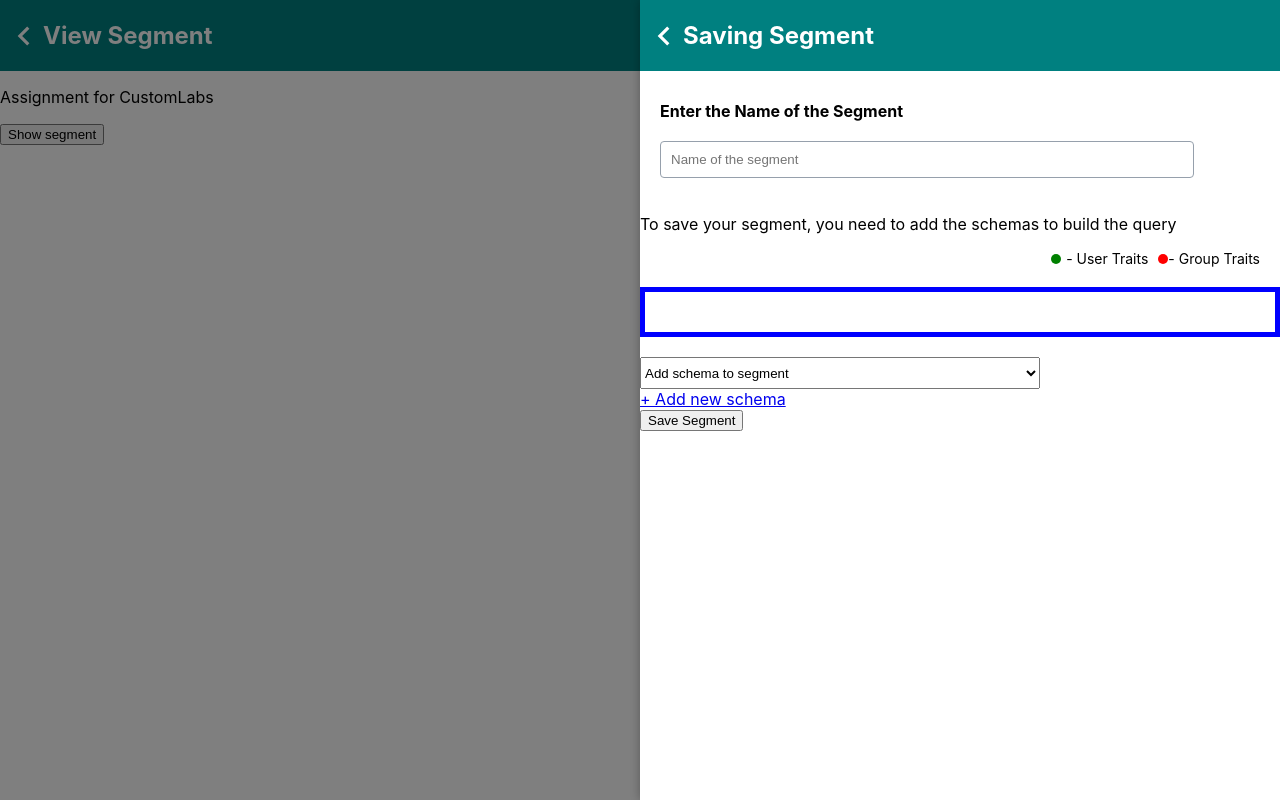
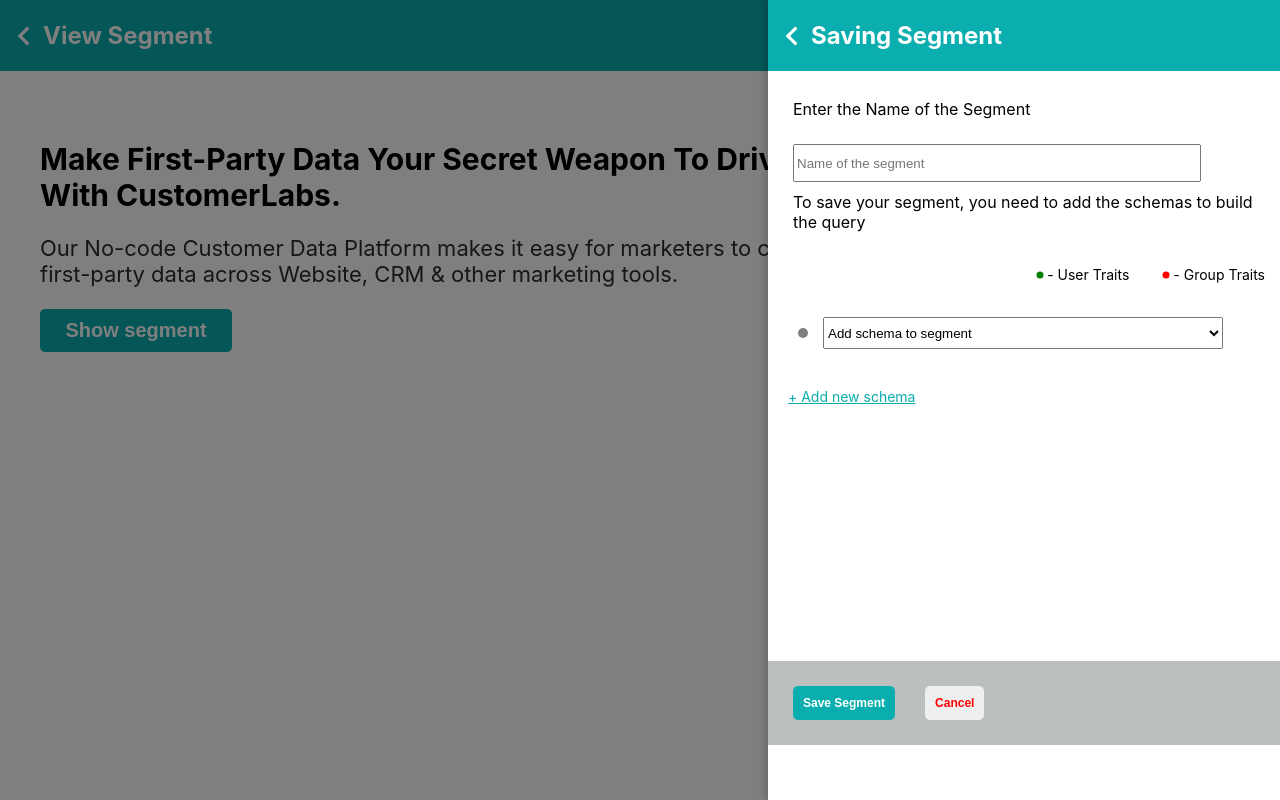
Before and after one commit to Neeraja-Gadi/customlabs, a React (Create React App) app: page / in a window 1280 px wide. Both pictures are taken after a click on the button "Show segment". Built offline with nearby package versions, Linux system fonts and the light colour scheme.

Commit message:
fucntionality, styling of pages done

```diff
--- a/package.json
+++ b/package.json
@@ -6,6 +6,7 @@
     "@testing-library/jest-dom": "^5.17.0",
     "@testing-library/react": "^13.4.0",
     "@testing-library/user-event": "^13.5.0",
+    "axios": "^1.6.8",
     "react": "^18.2.0",
     "react-dom": "^18.2.0",
     "react-icons": "^5.0.1",
--- a/src/App.css
+++ b/src/App.css
@@ -1,81 +1,40 @@
 
-.input-box-wrapper {
-  position: relative;
-  display: inline-block;
-  z-index: 1;
-  margin: 30px 0 20px 20px;
-  width: 80%;
-}
-.label-name{
-  font-weight: 400;
-  @media only screen and (max-width: 491px) {
-    font-size: 14px;
-}
-}
-
-.input-box{
-  margin-top: 20px;
-  padding: 10px;
-  width: 100%;
-  outline: none;
-  border: none;
-  border: 1px solid #96a0ac;
-  border-radius: 4px;
-  @media only screen and (max-width: 768px) {
-    width: 110%;
-}
-  @media only screen and (max-width: 491px) {
-    margin-top: 10px;
-}
-}
-  .input-box:focus{
-  outline: none ;
-  border: none;
-  border-bottom: 2px solid #39afbd;
-}
-
-
- .traits-Container{
-    display: flex;
-    justify-content: flex-end;
-    margin: 0px 20px;
-    margin-bottom: 20px;
-    font-size: 14px;
- }
-
-   .user-traits{
-        display: flex;
-        align-items: center;
-        margin-right: 10px;
-    }
-    .user-traits-bullet{
-        width: 10px;
-        height: 10px;
-        border-radius: 50%;
-        background-color:'green';
-        margin-right: 5px;
-    }
-    .group-traits{
-        display: flex;
-        align-items: center;
-    }
-    .group-traits-bullet{
-        width: 10px;
-        height: 10px;
-        border-radius: 50%;
-        /* background-color: $group-traits-color;
-        margin-right: 5px; */
-    }
 
 /* Homepage */
 
 .homepage {
+
   position: relative;
-
+  text-align: left;
 
   @media only screen and (max-width: 640px) {
     padding: 20px;
   }
+}
+
+.homepage-main-content{
+  display: flex;
+  flex-direction: column;
+  align-items: left;
+  padding: 20px;
+  margin : 20px;
+  font-size: 20px;
+  color: black;
+  @media only screen and (max-width: 640px) {
+      font-size: 16px;
+  }
+}
+
+.segment-button {
+
+  padding: 10px ;
+  max-width: 12rem;
+  font-size:20px;
+  font-weight: bold;
+  border : 5px;
+  border-radius: 5px;
+  background-color: #0baeae;
+  color : white;
 }
 
 /* Segment PopUp */
@@ -87,25 +46,128 @@
   width: 100%;
   height: 100%;
   background-color: rgba(0, 0, 0, 0.5);
-      z-index: 999;
+  /* z-index: 999; */
 }
 
 .popup-content {
   position: absolute;
   top: 0;
   right: 0;
-    width: 50%;
+  width: 40%;
   height: 100%;
   background-color: white;
-    z-index: 1000;
+  /* z-index: 1000; */
   box-shadow: 0 0 10px rgba(0, 0, 0, 0.3);
 
 }
+.main-popup-content{
 
-.input-box-wrapper {
+  padding:15px;
+  justify-content: center;
+  align-items: center;
+  height: 70%;
+  overflow-y: auto;
+}
+
+.enter-segment-input-box-wrapper {
   margin-bottom: 20px;
+}
+.enter-segment-input-box{
+  width: 25rem;
+  height: 2rem;
+
 }
 
 .label-name {
+  font-weight: 400;
+  font-size: 16px;
+
+}
+
+/*  */
+
+/* Traits Styles */
+
+.traits-Container {
+  display: flex;
+  justify-content: flex-end;
+}
+
+.user-traits,
+.group-traits {
+  display: flex;
+  align-items: center;
+  margin-left: 30px;
+  font-size: 14px;
+}
+
+
+/* BlueBox Styles */
+
+.dropBox{
+  display: flex;
+  align-items: center;
+  gap: 10px;
+  margin: 5px;
+  padding:5px
+}
+.add-schema-to-segment-box{
+  display: flex;
+  align-items: center;
+  gap: 10px;
+  margin: 5px ;
+  padding: 5px;
+
+}
+
+.remove-schema-icon{
+  background-color:#0baeae ;
+  color: white;
+  padding:5px;
+
+}
+
+.add-schema-link{
+  padding: 5px;
+  font-size: 14px;
+  color:#0baeae ;
+}
+
+
+/* Footer */
+
+.segment-footer {
+  display: flex;
+  bottom: 0px;
+  width: 100%;
+  background-color: #bcbfc0;
+  padding: 10px;
+  text-align: center;
+}
+
+.segment-save-button {
+
+  padding: 10px ;
+  margin: 15px;
+  max-width: 8rem;
+  font-size:12px;
   font-weight: bold;
+  border : 5px;
+  border-radius: 5px;
+  background-color: #0baeae;
+  color : white;
 }
+
+
+.segment-close-button{
+  padding: 10px ;
+  margin: 15px;
+  max-width: 8rem;
+  font-size:12px;
+  font-weight: bold;
+  border : 5px;
+  border-radius: 5px;
+  color : red;
+
+
+}
--- a/src/components/BlueBox.js
+++ b/src/components/BlueBox.js
@@ -1,78 +1,109 @@
-import React from 'react';
+import React, { useState,useEffect } from 'react';
 import { FaMinus } from "react-icons/fa";
+import { GoDotFill } from "react-icons/go";
+import '../App.css'
 
 const BlueBoxStyle = {
-    "border": "5px solid blue",
-
-    "padding": "20px",
-    //  "background-color": "#008080",
+    border: "2px solid #0baeae",
+    "margin-top": "20px",
 }
 
 
-const BlueBox = () => {
-    const [schemaArray,setSchemaArray] =React.useState( [
-        { label: "First Name", value: "first_name",selected:false , trait : "user" },
-        { label: "Last Name", value: "last_name",selected:false,trait : "user" },
-        { label: "Gender", value: "gender",selected:false ,trait : "user"},
-        { label: "Age", value: "age",selected:false,trait : "user" },
-        { label: "Account Name", value: "account_name",selected:false,trait : "group" },
-        { label: "City", value: "city" ,selected:false,trait : "group"},
-        { label: "State", value: "state",selected:false,trait : "group" }
+const BlueBox = (props) => {
+    const [schemaArray, setSchemaArray] = useState([
+        { label: "First Name", value: "first_name", selected: false, trait: "user" },
+        { label: "Last Name", value: "last_name", selected: false, trait: "user" },
+        { label: "Gender", value: "gender", selected: false, trait: "user" },
+        { label: "Age", value: "age", selected: false, trait: "user" },
+        { label: "Account Name", value: "account_name", selected: false, trait: "group" },
+        { label: "City", value: "city", selected: false, trait: "group" },
+        { label: "State", value: "state", selected: false, trait: "group" }
     ])
 
-    const [selector,setSelector]=React.useState(null)
+
+    const [selector, setSelector] = useState(null)
+
+    const [selectedSchemaList, setSelectedSchemaList] = useState([])
+
+    function handleChangeOption(event, selectedAddArrIndex) {
+
+        let tempSchema = schemaArray.map((obj, i) => {
+
+            if (obj.value == selectedSchemaList[selectedAddArrIndex].value) return { ...obj, selected: false }
+            if (event.target.value == i) return { ...obj, selected: true }
+            return { ...obj }
+        })
+
+        let tempSelectedSchema = selectedSchemaList.map((obj, i) => {
+            if (i == selectedAddArrIndex) return { ...tempSchema[event.target.value] }
+            return { ...obj }
+        })
 
 
-    function handleChangeOption(event,selectedArrIndex){
-
-        let temp = schemaArray.map((obj,i)=>{
-            if(i==selectedArrIndex)return {...obj,selected:false}
-            if(event.target.value==i)return {...obj,selected:true}
-            return {...obj}
-        })
-        setSchemaArray(temp);
+        setSchemaArray(tempSchema);
+        setSelectedSchemaList(tempSelectedSchema);
     }
-    function handleChange(event){
+    function handleChange(event) {
         setSelector(event.target.value);
 
     }
-    function handleAddSchema(selector){
-        if( selector==null)return
-        let temp=schemaArray.map((sch,i)=>{
-            if(i==selector)return {...sch,selected:true}
-            return {...sch}
+    function handleAddSchema(selector) {
+        if (selector == null) return
+        let tempSchema = schemaArray.map((sch, i) => {
+            if (i == selector) return { ...sch, selected: true }
+            return { ...sch }
         })
-        setSchemaArray(temp)
+
+        setSelectedSchemaList([...selectedSchemaList, { ...tempSchema[selector] }])
+        setSchemaArray(tempSchema)
         setSelector(null)
     }
 
     function handleRemoveSchema(index) {
-        const updatedSchemaArray = [...schemaArray];
-        updatedSchemaArray[index].selected = false;
+        let tempSchemaArray = [...selectedSchemaList]
+
+        let updatedSchemaArray = schemaArray.map((obj, ind) => {
+            if (obj.value == tempSchemaArray[index].value) return { ...obj, selected: false }
+            return { ...obj }
+        })
         setSchemaArray(updatedSchemaArray);
+
+        tempSchemaArray.splice(index, 1)
+
+        setSelectedSchemaList(tempSchemaArray)
+
+
     }
+
+    useEffect(() => {
+        props.getBlueBoxData(selectedSchemaList);
+
+    }, [selectedSchemaList]);
     return (
         <>
             <div className='Blue-box' >
 
-            <div className="dropdown" style={BlueBoxStyle}>
-                    {schemaArray?.map((sc, i) => (
-                        sc.selected ?
+
+                <div className="blue-box-Content" style={selectedSchemaList.length ? BlueBoxStyle : null}>
+                    {selectedSchemaList?.map((sc, i) => (
+
                         <div key={i} className="dropBox">
-                                 <span className='user-traits-bullet'  style={{ backgroundColor: 'green' }}></span>
-                                <select key={i} id={`schema-dropdown-${i}`} style={{ "width": "25rem", "height": "2rem" }}
-                                    onChange={(event) => handleChangeOption(event, i)}>
-                                    <option value="" disabled selected hidden>{sc.label}</option>
+
+                            <GoDotFill style={{ color: (sc.trait == "user" ? 'green' : 'red') }} />
+                            <select key={i}  id={`schema-dropdown-${i}`} style={{ width: "25rem", height: "2rem", }}
+                                onChange={(event)=>handleChangeOption(event,i)}
+                            >
+                                <option value="" >{sc.label}</option>
                                 {schemaArray.map((schema, key) => (
                                     !schema.selected ?
-                                            <option key={key} value={key}>{schema.label}</option>
+                                        <option key={key} value={key} >{schema.label}</option>
                                         :
                                         null
                                 ))}
                             </select>
-                                <FaMinus key={`icon-${i}`} onClick={() => handleRemoveSchema(i)}/>
+                            <FaMinus className='remove-schema-icon' key={`icon-${i}`} onClick={() => handleRemoveSchema(i)} />
                         </div>
-                            : null
+
                     ))}
                 </div>
 
@@ -81,21 +112,23 @@
 
             <br></br>
 
-                <div>
-                    <select id="schema-dropdown" style={{ "width": "25rem", "height": "2rem" }}
+            <div className='add-schema-to-segment-box'>
+                <GoDotFill style={{ color: "gray" }} />
+                <select id="schema-dropdown" style={{ width: "25rem", height: "2rem",}}
                     onChange={handleChange}
 
                 >
-                        <option value="" disabled selected hidden>Add schema to segment</option>
-                        { schemaArray.map((schema,key)=>(
-                            schema.selected ==false?
-                           <option key={"select"+key} value={key}  >{schema.label} </option>
-                           :  <option value="" disabled selected hidden>Add schema to segment</option>
+                    <option value="" style={{width:"10px"}} disabled selected hidden>Add schema to segment</option>
+                    {schemaArray.map((schema, key) => (
+                        schema.selected == false ?
+                            <option key={"select" + key} value={key}  >{schema.label} </option>
+                            : <option value="" disabled selected hidden>Add schema to segment</option>
                     ))}
                 </select>
             </div>
+            <br></br>
 
-                <a href="#" onClick={()=>handleAddSchema(selector)} className="add-schema-link">+ Add new schema</a>
+            <a href="#" onClick={() => handleAddSchema(selector)} className="add-schema-link">+ Add new schema</a>
         </>
     )
 }
--- /dev/null
+++ b/src/components/Footer.js
@@ -0,0 +1,56 @@
+import React from 'react';
+import '../App.css';
+import axios from 'axios';
+
+const Footer = (props) => {
+
+    const segmentName = props.segmentName
+
+    const blueBoxSchemaData = props.blueBoxData ? props.blueBoxData : []
+
+    const schemaData = blueBoxSchemaData?.map((obj) => {
+        return { [obj.value]: obj.label }
+    })
+
+    const data = {
+        "segment_name": segmentName,
+        "schema": schemaData
+
+    }
+    const body = JSON.stringify(data);
+
+
+
+    const handleSave = () => {
+
+        if (!segmentName || schemaData.length < 1) {
+            alert('Please Fill Segment')
+            return
+        }
+        axios.post("https://webhook.site/43cf22c0-9c46-49da-a329-4e502337773d", body, {
+            headers: {
+                'Content-Type': 'application/x-www-form-urlencoded'
+            }
+        })
+            .then((response) => {
+                console.info(response.data, "rrr")
+            }).catch((err) => {
+                console.error(err)
+            })
+
+        props.onClose()
+    }
+
+
+
+    return (
+        <>
+            <div className='segment-footer'>
+                <button className='segment-save-button' onClick={handleSave}>Save Segment</button>
+                <button className='segment-close-button' onClick={props.onClose}>Cancel</button>
+            </div>
+        </>
+    )
+}
+
+export default Footer;
--- a/src/components/Header.js
+++ b/src/components/Header.js
@@ -5,15 +5,13 @@
     "display": "flex",
     "padding": "5px" ,
     "border" : "5px",
-    "background-color": "#008080",
+    "background-color":  "#0baeae",
     "color" : "white",
     "font-size": "12px",
     "font-weight": 400,
      "alignItems": "center",
 
 }
-
-
 
 const Header = (props) => {
   return (
--- a/src/components/HomePage.js
+++ b/src/components/HomePage.js
@@ -1,31 +1,32 @@
-import React , {useState} from 'react';
+import React, { useState } from 'react';
+import '../App.css'
 import Header from "./Header";
 import SegmentPopUp from './SegmentPopUp';
 
 const HomePage = () => {
-  const [isPopup,setIsPopUP] = useState(false) ;
+  const [isPopup, setIsPopUP] = useState(false);
 
-  const OnClickShowSegment= ()=>{
+  const OnClickShowSegment = () => {
 
-        setIsPopUP(true)
-        // console.log(isPopup)
+    setIsPopUP(true)
+
   }
 
-  const OnClickCloseSegment = ()=>{
+  const OnClickCloseSegment = () => {
     setIsPopUP(false)
   }
 
   return (
-    <div className="homepage">
+    <div className="homepage ">
 
-       <Header textDisplay= "View Segment"  />
+      <Header textDisplay="View Segment" />
+      <div className='homepage-main-content'>
+        <h3 className='header-text' style={{ marginBottom: "0px", maxWidth: "60rem", fontWeight: 'bold', fontSize: "30px" }}>Make First-Party Data Your Secret Weapon To Drive Higher ROAS With CustomerLabs.</h3>
+        <p className='semi-header-text' style={{ color: "#292e2e", maxWidth: "50rem", fontWeight: "normal", fontSize: "22px", }}>Our No-code Customer Data Platform makes it easy for marketers to collect first-party data across Website, CRM & other marketing tools.</p>
 
-       <div>
-        <p>Assignment for CustomLabs</p>
-       </div>
-
-      <button className='Show-segment-button' onClick={OnClickShowSegment}>Show segment</button>
-      {isPopup && <SegmentPopUp onClose={OnClickCloseSegment} />}
+        <button className='segment-button' onClick={OnClickShowSegment}>Show segment</button>
+        {isPopup && <SegmentPopUp onClose={OnClickCloseSegment} />}
+      </div>
 
     </div>
   )
--- a/src/components/SegmentPopUp.js
+++ b/src/components/SegmentPopUp.js
@@ -1,24 +1,33 @@
-import React, { useState } from 'react';
+import React, { useState} from 'react';
 import '../App.css';
 import Header from "./Header";
 import Traits from './Traits';
 import BlueBox from './BlueBox';
+import Footer from "./Footer"
 
 
 const SegmentPopUp = (props) => {
 
     const [inputData, setInputData] = useState("");
+    const [BlueBoxData, setBlueBoxData]=useState('');
+
+    const getBlueBoxData =(data)=>{
+        setBlueBoxData(data)
+    }
 
     return (
         <>
-            <div className='popup-overlay'>
+            <div className='popup-overlay' >
 
                 <div className='popup-content'>
                     <Header textDisplay="Saving Segment" onClose={props.onClose} />
-                    <div className='input-box-wrapper'>
+
+                    <div className='main-popup-content'>
+                        <div className='enter-segment-input-box-wrapper' style={{margin:'10px'}}>
                             <label htmlFor="name"><span className='label-name'>Enter the Name of the Segment</span></label><br />
+                            <br></br>
                             <input type="text"
-                            className="input-box"
+                                className="enter-segment-input-box"
                                 id="name"
                                 name="name of the segment"
                                 placeholder='Name of the segment'
@@ -27,17 +36,21 @@
                                 onChange={(e) => setInputData(e.target.value)}
                             />
                         </div>
-                    <p>To save your segment, you need to add the schemas to build the query </p>
+                        <p style={{ fontWeight: "normal", fontSize: "16px",margin:'10px' }}>To save your segment, you need to add the schemas to build the query </p>
+                        <br></br>
+                        <div className='traits-wrapper'>
+                            <Traits />
+                        </div>
+                        <div className='BlueBox-wrapper'>
+                            <BlueBox getBlueBoxData={getBlueBoxData} />
+                        </div>
 
-                    <Traits />
+                    </div>
 
-                    <BlueBox />
-                    {/* <div>
-        Add New Schema
-    </div> */}
+                    <div>
+                        < Footer segmentName={inputData} onClose={props.onClose} blueBoxData={BlueBoxData}/>
+                    </div>
 
-                    <br></br>
-                    <button>Save Segment</button>
                 </div>
             </div>
         </>
--- a/src/components/Traits.js
+++ b/src/components/Traits.js
@@ -1,19 +1,20 @@
-import React from 'react'
+import React from 'react';
+import { GoDotFill } from "react-icons/go";
 
 const Traits = () => {
   return (
     <div className='traits-Container'>
-    <div className='user-traits'>
-        <span className='user-traits-bullet'  style={{ backgroundColor: 'green' }}></span>
+      <div className='user-traits'>
+        <GoDotFill style={{ color: 'green' }} />
 
         <span>- User Traits</span>
+      </div>
+      <div className='group-traits'>
+        <GoDotFill style={{ color: 'red' }} />
+        <span> - Group Traits</span>
+      </div>
     </div>
-    <div className='group-traits'>
-        <span className='group-traits-bullet'  style={{ backgroundColor: 'red' }}></span>
-      <span> - Group Traits</span>
-  </div>
-</div>
   )
 }
 
-export default Traits
+export default Traits;
--- a/src/index.js
+++ b/src/index.js
@@ -2,7 +2,6 @@
 import ReactDOM from 'react-dom/client';
 import './index.css';
 import App from './App';
-import reportWebVitals from './reportWebVitals';
 
 const root = ReactDOM.createRoot(document.getElementById('root'));
 root.render(
@@ -10,8 +9,3 @@
     <App />
   </React.StrictMode>
 );
-
-// If you want to start measuring performance in your app, pass a function
-// to log results (for example: reportWebVitals(console.log))
-// or send to an analytics endpoint. Learn more: https://bit.ly/CRA-vitals
-reportWebVitals();
```
Also changed, not shown: src/reportWebVitals.js (deleted, +0 -13 lines), 1 other file (tests, documents, lock files or other folders). Lines whose indentation alone changed are shown as unchanged.
